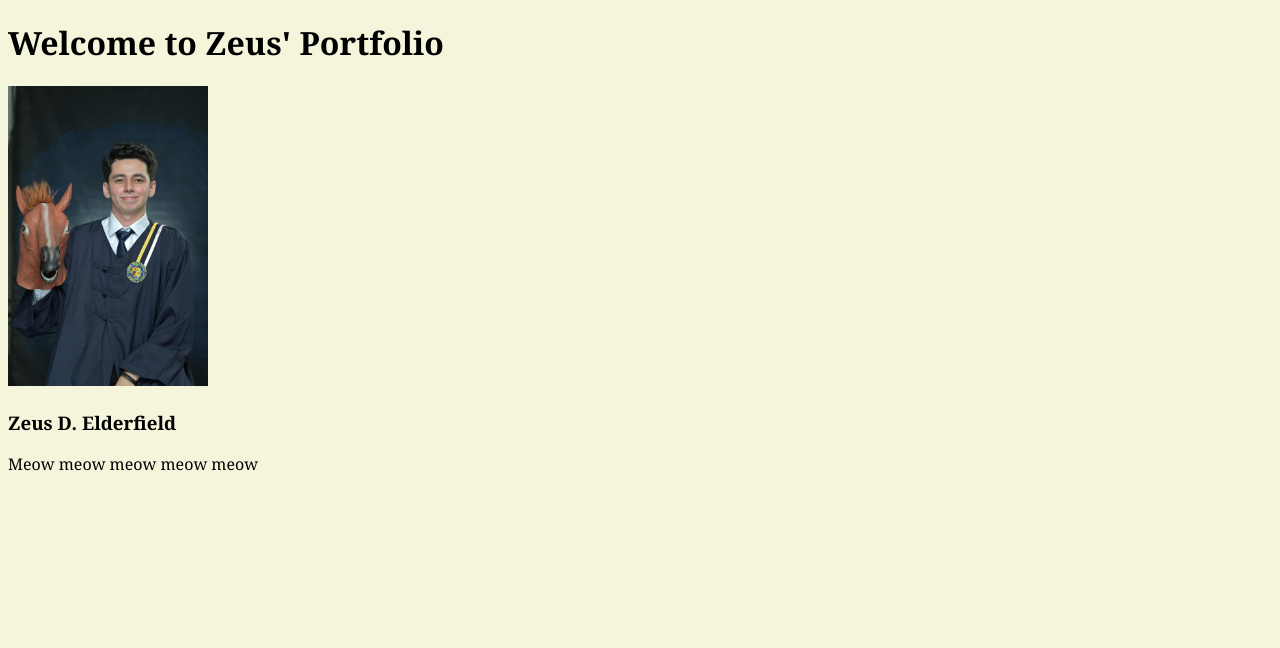
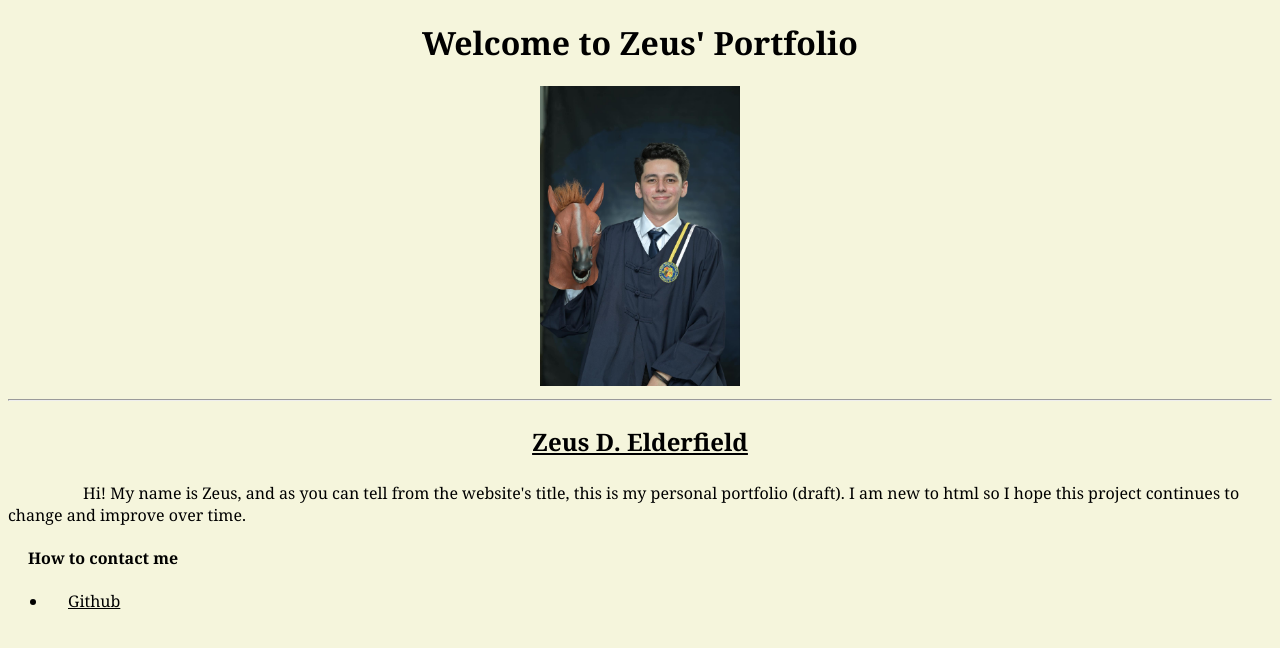
Before and after one commit to elderfieldzeus/myProjects, a plain HTML site: page webdevProjects/portfolio/portfolio.html in a window 1280 px wide. Drawn offline with Linux system fonts and the light colour scheme.

Commit message:
added and changed test  portfolio

```diff
--- a/webdevProjects/portfolio/portfolio.html
+++ b/webdevProjects/portfolio/portfolio.html
@@ -7,17 +7,40 @@
                 background-color: beige;
                 font-family: Cambria, Cochin, Georgia, Times, 'Times New Roman', serif;
             }
-            #par{
+            h3{
+                color: black;
                 font-size: x-large;
+            }
+            #intro{
+                font-size: medium;
+                text-indent: 75px;
+            }
+            #centerAlign{
+                text-align: center;
+            }
+            .link{
+                color: black;
+            }
+            #lists, li{
+                text-indent: 20px;
             }
         </style>
     </head>
     <body id="background">
-        <h1>Welcome to Zeus' Portfolio</h1>
-        <div>
+        <div id = "centerAlign">
+            <h1>Welcome to Zeus' Portfolio</h1>
             <a href="https://github.com/elderfieldzeus" target="_blank"><img src="selfportrait.jpg" width="200px" height="300px"></a><br>
+            <hr>
+            <h3><u>Zeus D. Elderfield</u></h3>
         </div>
-            <h3>Zeus D. Elderfield</h3>
-            <p class="par">Meow meow meow meow meow</p>
+        <div id = "intro">
+            <p>Hi! My name is Zeus, and as you can tell from the website's title, this is my personal portfolio (draft). I am new to html so I hope this project continues to change and improve over time.</p>
+        </div>
+        <div id = "lists">
+            <h4>How to contact me</h4>
+            <ul>
+                <a class = "link" href = "https://github.com/elderfieldzeus" target = "_blank"><li>Github</li></a>
+            </ul>
+        </div>
     </body>
 </html>
```
